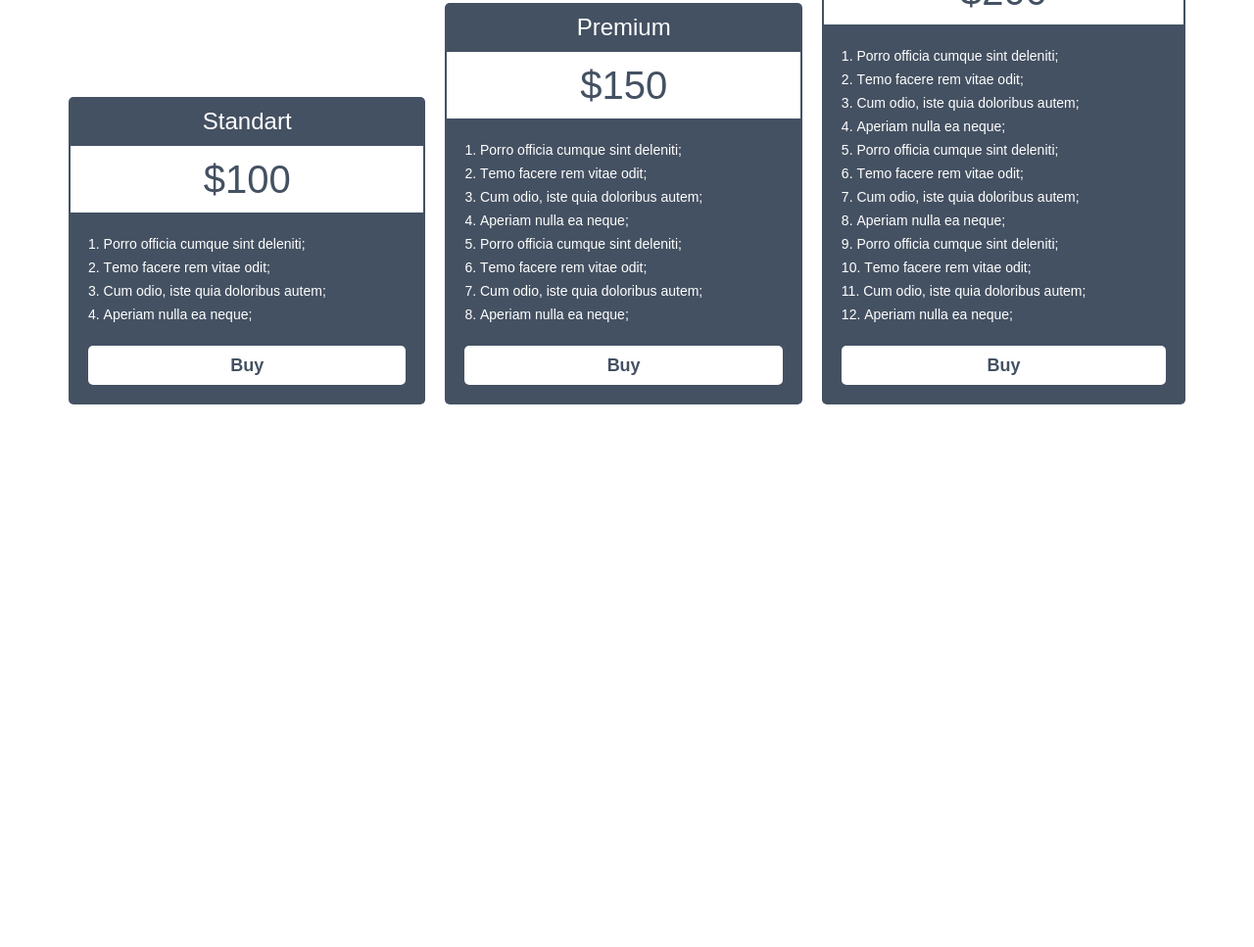
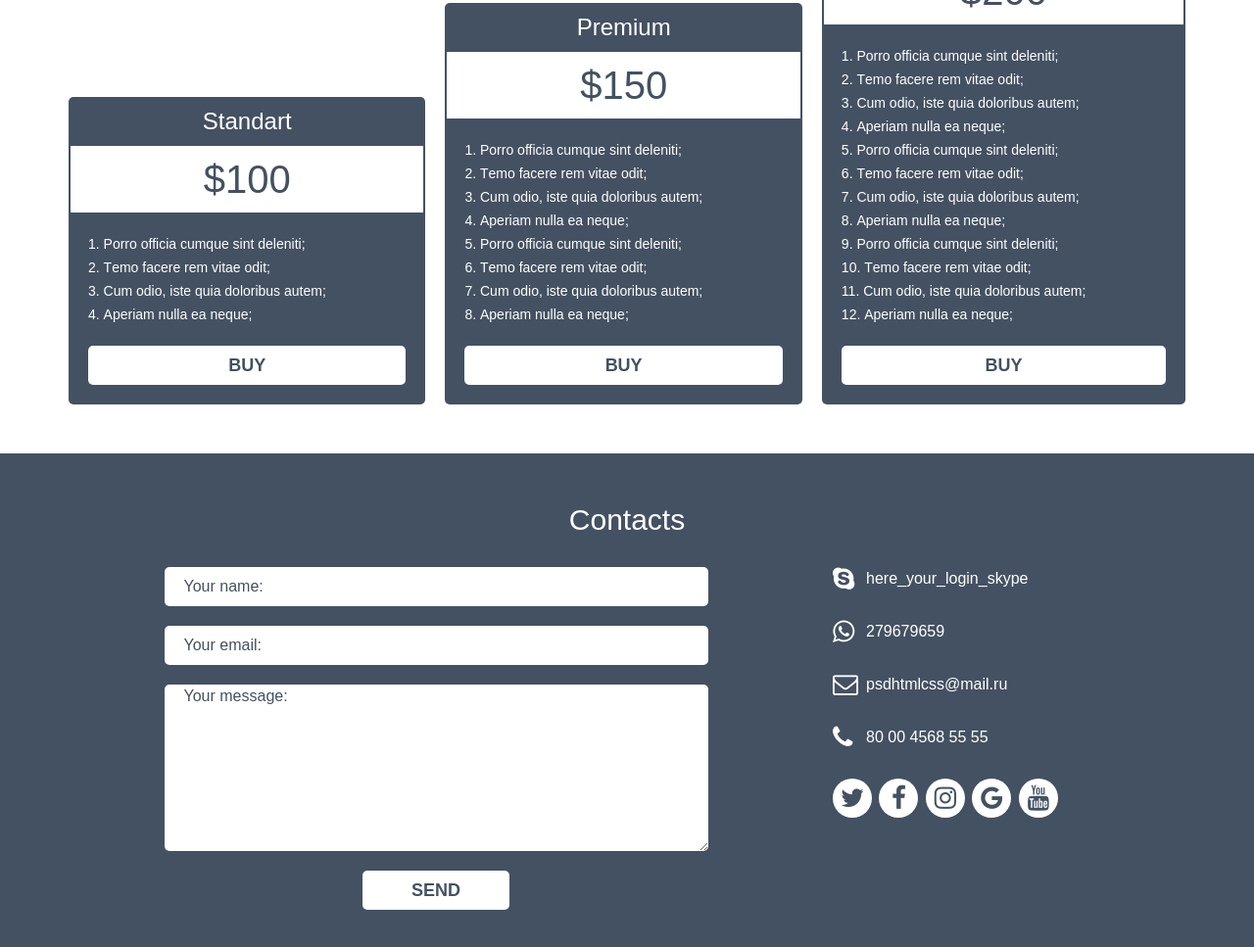
Before and after one commit to nurbol-sarsenbayev/simple-bootstrap-design, a website: page app/index.html in a window 1280 px wide. Shown: the part 2292-3259 px from the top of the page at 98% size. Before the commit the page ends 2855 px from the top, so only its background shows below. Drawn offline with Linux system fonts and the light colour scheme.

Commit message:
section-contacts

```diff
--- a/app/index.html
+++ b/app/index.html
@@ -254,8 +254,38 @@
 			</div>
 		</section>
 
-		<section class="section section-contacts">
+		<section class="section section-contacts section-inverse">
+			<div class="container">
+				<div class="row">
+					<div class="col-sm-12">
+						<h2 class="h2 text-center">Contacts</h2>
+					</div>
 
+					<div class="col-sm-6 col-sm-offset-1">
+						<input type="text" class="input" placeholder="Your name:">
+						<input type="email" class="input" placeholder="Your email:">
+						<textarea class="textarea" placeholder="Your message:"></textarea>
+						<div class="text-center">
+							<button class="button">Send</button>
+						</div>
+					</div>
+
+					<div class="col-sm-4 col-sm-offset-1">
+						<p><i class="fa fa-skype"></i>here_your_login_skype</p>
+						<p><i class="fa fa-whatsapp"></i>279679659</p>
+						<p><i class="fa fa-envelope-o"></i>psdhtmlcss@mail.ru</p>
+						<p><i class="fa fa-phone"></i>80 00 4568 55 55</p>
+
+						<div>
+							<a href="#" class="contact-social-btn"><i class="fa fa-twitter"></i></a>
+							<a href="#" class="contact-social-btn"><i class="fa fa-facebook"></i></a>
+							<a href="#" class="contact-social-btn"><i class="fa fa-instagram"></i></a>
+							<a href="#" class="contact-social-btn"><i class="fa fa-google"></i></a>
+							<a href="#" class="contact-social-btn"><i class="fa fa-youtube"></i></a>
+						</div>
+					</div>
+				</div>
+			</div>
 		</section>
 
 		<footer class="page-footer">
--- a/app/sass/main.scss
+++ b/app/sass/main.scss
@@ -22,6 +22,56 @@ body {
 	text-align: center;
 }
 
+.button {
+	background-color: #ffffff;
+	outline: none;
+	border: 0;
+	height: 40px;
+	color: #445162;
+	font-weight: bold;
+	font-size: 18px;
+	line-height: 40px;
+	padding: 0 50px;
+	border-radius: 5px;
+	text-transform: uppercase;
+}
+
+.input {
+	border: 0;
+	outline: 0;
+	background-color: #ffffff;
+	color: #445162;
+	height: 40px;
+	line-height: 40px;
+	padding: 0 20px;
+	display: block;
+	width: 100%;
+	border-radius: 5px;
+	font-size: 16px;
+
+	&::-webkit-input-placeholder {
+		color: #445162;
+		font-family: Arial, sans-serif;
+		opacity: 1;
+	}
+
+	&::-moz-placeholder {
+		color: #445162;
+		opacity: 1;
+	}
+
+	&:-ms-input-placeholder {
+		color: #445162;
+		opacity: 1;
+	}
+}
+
+.textarea {
+	@extend .input;
+	height: 170px;
+	line-height: 24px;
+}
+
 .section {
 	padding: 50px 0;
 	background-color: #fff;
@@ -40,6 +90,42 @@ body {
 		padding-left: 3%;
 		padding-right: 3%;
 	}
+
+	&-contacts {
+		.input {
+			margin-bottom: 20px;
+		}
+
+		.button {
+			margin: 0 auto;
+		}
+
+		p {
+			position: relative;
+			padding-left: 34px;
+			margin: 0 0 30px 0;
+			.fa {
+				font-size: 26px;
+				position: absolute;
+				top: 50%;
+				left: 0;
+				transform: translateY(-50%);
+			}
+		}
+
+		.contact-social-btn {
+			width: 40px;
+			height: 40px;
+			background-color: #ffffff;
+			display: inline-block;
+			font-size: 26px;
+			line-height: 40px;
+			text-align: center;
+			border-radius: 50%;
+			color: #445162;
+			margin-right: 3px;
+		}
+	}
 }
 
 
@@ -56,6 +142,9 @@ body {
 	color: #445161;
 	font-size: 30px;
 	line-height: 36px;
+	.section-inverse & {
+		color: #fff;
+	}
 }
 
 .h3 {
@@ -142,8 +231,6 @@ body {
 		}
 	}
 }
-
-
 
 .img {
 	width: 100%;
@@ -234,18 +321,5 @@ body {
 	}
 }
 
-.button {
-	background-color: #ffffff;
-	outline: none;
-	border: 0;
-	height: 40px;
-	color: #445162;
-	font-weight: bold;
-	font-size: 18px;
-	line-height: 40px;
-	padding: 0 50px;
-	border-radius: 5px;
-}
-
 
 @import "media"; // Всегда в конце
```
Also changed, not shown: app/css/main.min.css.
